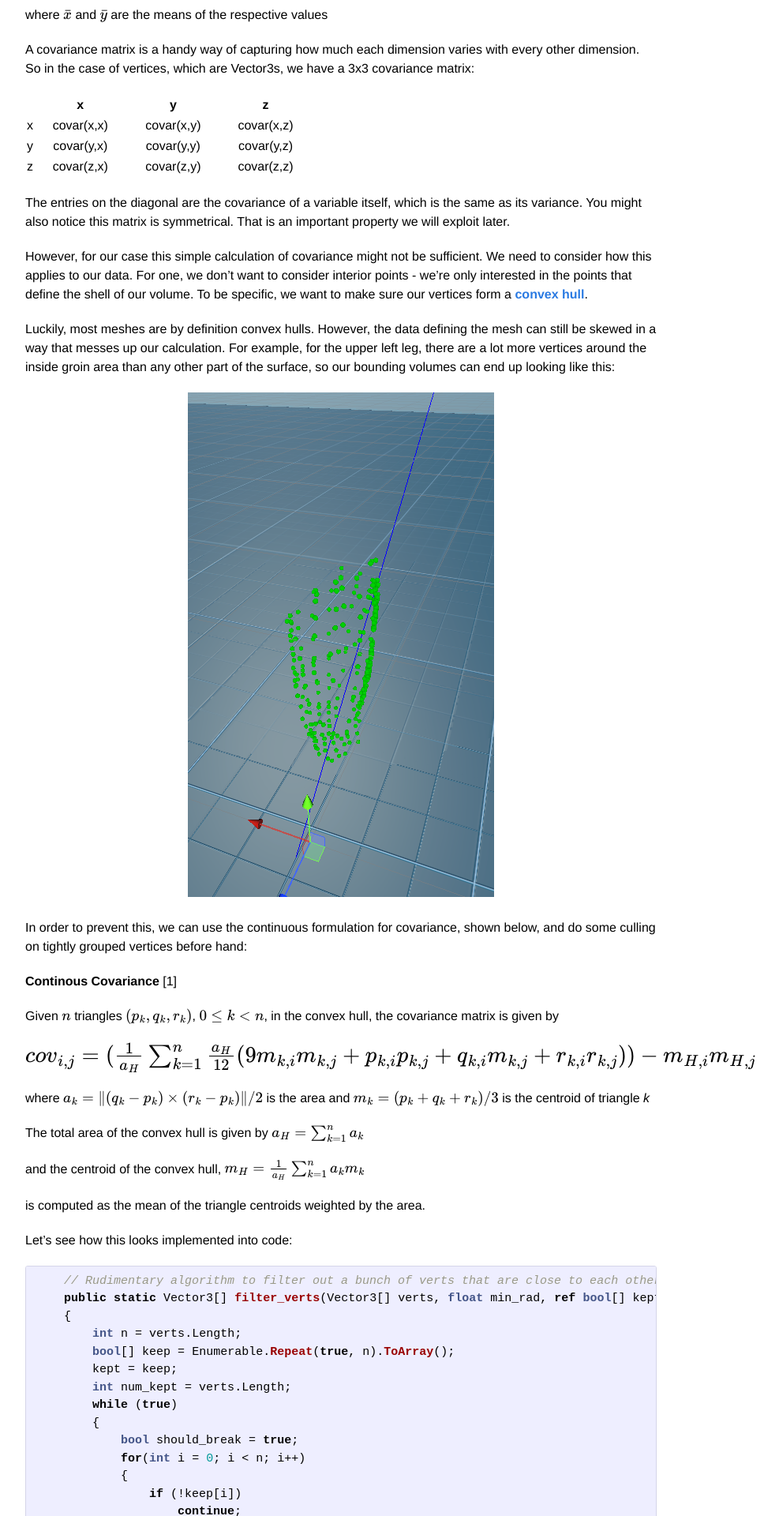
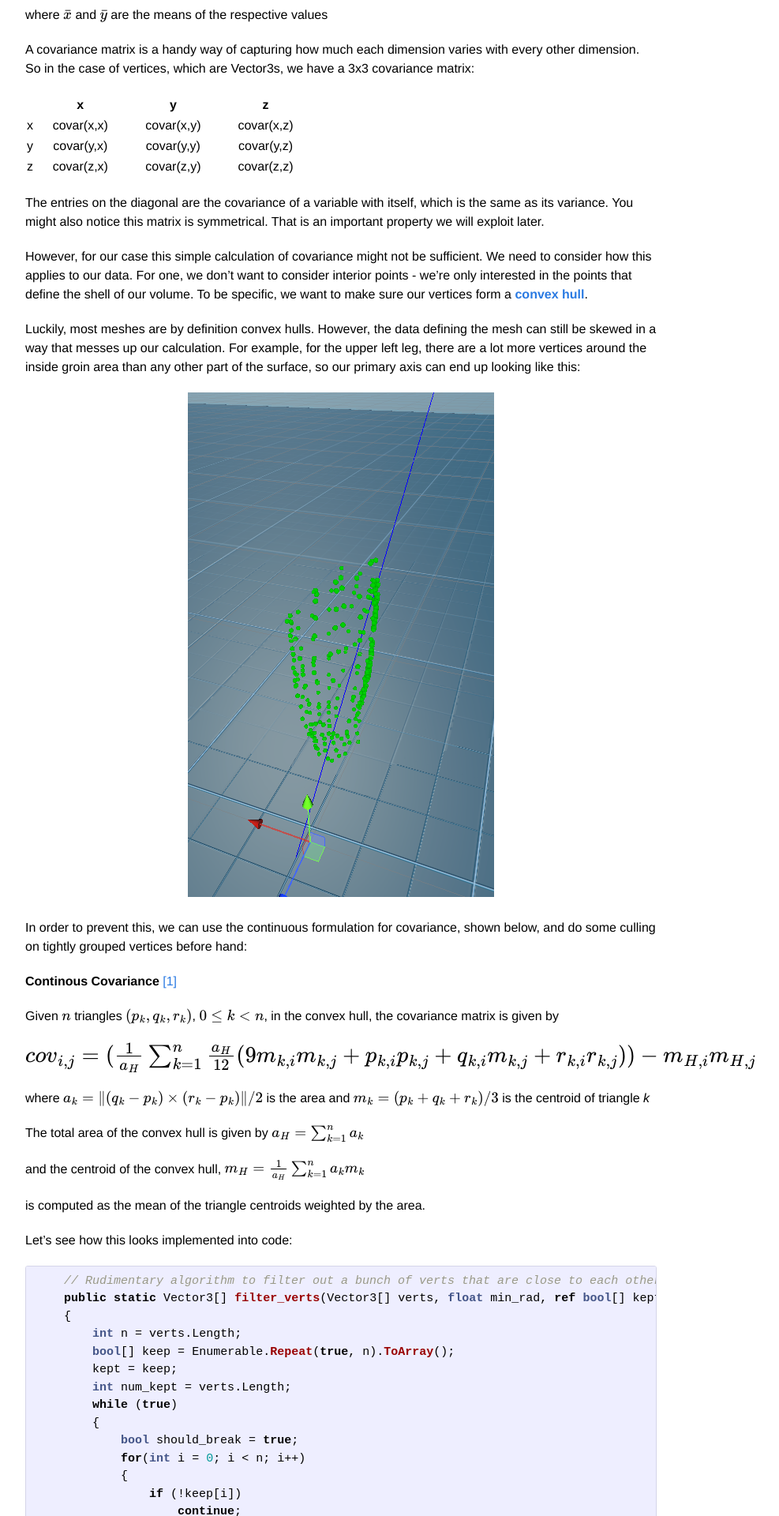
Before and after one commit to AliBharwani/alibharwani.github.io, a Jekyll site: the page built from _posts/2022-09-28-bounding-capsules.markdown, in a window 1280 px wide. Shown: the part 1735-3655 px from the top of the page at 79% size, without its empty margins (208-1195 px from the left). Built offline with Jekyll 4.4.1, drawn with Linux system fonts in a browser that asks for light colours; formulas are drawn with MathJax 3; some of the changed text lies outside the part shown.

Commit message:
Fix typos and add footnote links

````diff
--- a/_posts/2022-09-28-bounding-capsules.markdown
+++ b/_posts/2022-09-28-bounding-capsules.markdown
@@ -43,11 +43,11 @@ A covariance matrix is a handy way of capturing how much each dimension varies w
 | y   | covar(y,x)        | covar(y,y)       | covar(y,z)       |
 | z   | covar(z,x)        | covar(z,y)         | covar(z,z)        |
 
-The entries on the diagonal are the covariance of a variable itself, which is the same as its variance. You might also notice this matrix is symmetrical. That is an important property we will exploit later.
+The entries on the diagonal are the covariance of a variable with itself, which is the same as its variance. You might also notice this matrix is symmetrical. That is an important property we will exploit later.
 
 However, for our case this simple calculation of covariance might not be sufficient. We need to consider how this applies to our data. For one, we don’t want to consider interior points - we’re only interested in the points that define the shell of our volume. To be specific, we want to make sure our vertices form a [**convex hull**](https://brilliant.org/wiki/convex-hull/).
 
-Luckily, most meshes are by definition convex hulls. However, the data defining the mesh can still be skewed in a way that messes up our calculation. For example, for the upper left leg, there are a lot more vertices around the inside groin area than any other part of the surface, so our bounding volumes can end up looking like this:
+Luckily, most meshes are by definition convex hulls. However, the data defining the mesh can still be skewed in a way that messes up our calculation. For example, for the upper left leg, there are a lot more vertices around the inside groin area than any other part of the surface, so our primary axis can end up looking like this:
 
 <div style="text-align:center;">
 <figure><img src="/assets/discrete-covar-unity.png"></figure>
@@ -55,7 +55,7 @@ Luckily, most meshes are by definition convex hulls. However, the data defining
 
 In order to prevent this, we can use the continuous formulation for covariance, shown below, and do some culling on tightly grouped vertices before hand:
 
-**Continous Covariance** [1]
+**Continous Covariance** [[1]](#footnote1)
 
 Given \\(n\\) triangles \\(\(p_{k}, q_{k}, r_{k})\\), \\(0 \le k < n\\), in the convex hull, the covariance matrix is given by
 
@@ -192,7 +192,7 @@ Much better! But how *do* we get that primary axis?
 
 The eigenvectors of a matrix are an important concept in linear algebra. A matrix is a transformation of space, and eigenvectors are special in that when the matrix transformation of space occurs, these vectors will point in the same direction, and will only be scaled by a scalar value - their corresponding eigenvalue.
 
-There are a ton of ways to compute eigenvectors; usually, I would recommend power iteration [2], as it is the simplest to implement. However, our matrix is symmetrical, so there exists a direct formula for calculating the eigenvalues [3]. There's a lot of code in this next block, but most of it is the implementation of basic matrix operations.
+There are a ton of ways to compute eigenvectors; usually, I would recommend power iteration [[2]](#footnote2), as it is the simplest to implement. However, our matrix is symmetrical, so there exists a direct formula for calculating the eigenvalues [[3]](#footnote3). There's a lot of code in this next block, but most of it is the implementation of basic matrix operations.
 
 ```cs
     public static double det(double[,] x)
@@ -354,7 +354,7 @@ With these eigenvalues we can calculate the corresponding eigenvectors. Again, w
 
 Great! Now we have the primary and secondary axes - but we still don’t know where the sweeping line should start and end. In order to find the length of the primary axis, we can project all the points onto the primary axis and find the maximum distance between any two points. So far I have been referring to the largest eigenvector as the primary axis, but we need two points to define a line, so we’ll use the mean of the vertices as the other point.
 
-For the radius, we could select a value large enough that all the points are inside the capsule, but these vertices should really define the surface of the capsule. To find a good radius, we should find a value that minimizes the sum of the squared distances from the vertices to the surface of the capsule. This is the same as the mean of the distances of the vertices to the principal axis [4]
+For the radius, we could select a value large enough that all the points are inside the capsule, but these vertices should really define the surface of the capsule. To find a good radius, we should find a value that minimizes the sum of the squared distances from the vertices to the surface of the capsule. This is the same as the mean of the distances of the vertices to the principal axis [[4]](#footnote4)
 
 ```cs
     public static float get_max_dist_apart(Vector3[] verts,  ref Vector3 center)
@@ -439,21 +439,31 @@ Now that we have all the functionality we need, we can finally write the functio
     }
 ```
 
-And here's what our final character looks like! I used [5] to generate capsule meshes that fit the capsule colliders, modified the shoulder capsules by hand, and used boxes for the feet:
+And here's what our final character looks like! I used [[5]](#footnote5) to generate capsule meshes that fit the capsule colliders, modified the shoulder capsules by hand, and used boxes for the feet:
 
 <div style="text-align:center;">
 <figure><img src="/assets/final-capsule-unity.png"> </figure>
 </div>
 
 Also, you may have noticed we only ended up needing the largest eigenvalue. That's because for a capsule, the radius will be orthogonal to our principal axis. The other eigenvectors are useful for calculating Oriented Bounding Boxes (OBBs) - we'll go over how to do that in part 2 of this blog :)
-
+<br><br>
+<a name="footnote1" class="normal-text">
 [1] Christer Ericson. 2004. Real-Time Collision Detection. CRC Press, Inc., USA.
-
+</a>
+<br><br>
+<a name="footnote2" class="normal-text">
 [2] A good overview of power iteration: [https://jakerice.design/2018/09/19/Covariance-and-Principal-Component-Analysis/](https://jakerice.design/2018/09/19/Covariance-and-Principal-Component-Analysis/)
-
+</a>
+<br><br>
+<a name="footnote3" class="normal-text">
 [3] [https://en.wikipedia.org/wiki/Eigenvalue_algorithm](https://en.wikipedia.org/wiki/Eigenvalue_algorithm) - see section on symmetric 3x3 matrices
-
+</a>
+<br><br>
+<a name="footnote4" class="normal-text">
 [4] Two proofs of this (a) [https://stats.stackexchange.com/questions/520286/how-can-i-prove-mathematically-that-the-mean-of-a-distribution-is-the-measure-th](https://stats.stackexchange.com/questions/520286/how-can-i-prove-mathematically-that-the-mean-of-a-distribution-is-the-measure-th)
 (b) [https://math.stackexchange.com/questions/1766713/showing-that-mean-of-vectors-minimizes-the-sum-of-the-squared-distances](https://math.stackexchange.com/questions/1766713/showing-that-mean-of-vectors-minimizes-the-sum-of-the-squared-distances)
-
+</a>
+<br><br>
+<a name="footnote5" class="normal-text">
 [5] See AlucardJay's reply: [https://forum.unity.com/threads/solved-closed-procedurally-generated-capsule.406982/](https://forum.unity.com/threads/solved-closed-procedurally-generated-capsule.406982/)
+</a>
--- a/css/main.css
+++ b/css/main.css
@@ -264,6 +264,11 @@ a:visited { color: #205caa; }
   font-style: italic
 }
 
+.post .normal-text {
+  text-decoration: none;
+      color: inherit;
+}
+
 /* AK custom CSS mods */
 .imgright { float: right; margin-left: 10px; }
 .imgcap img {
````
